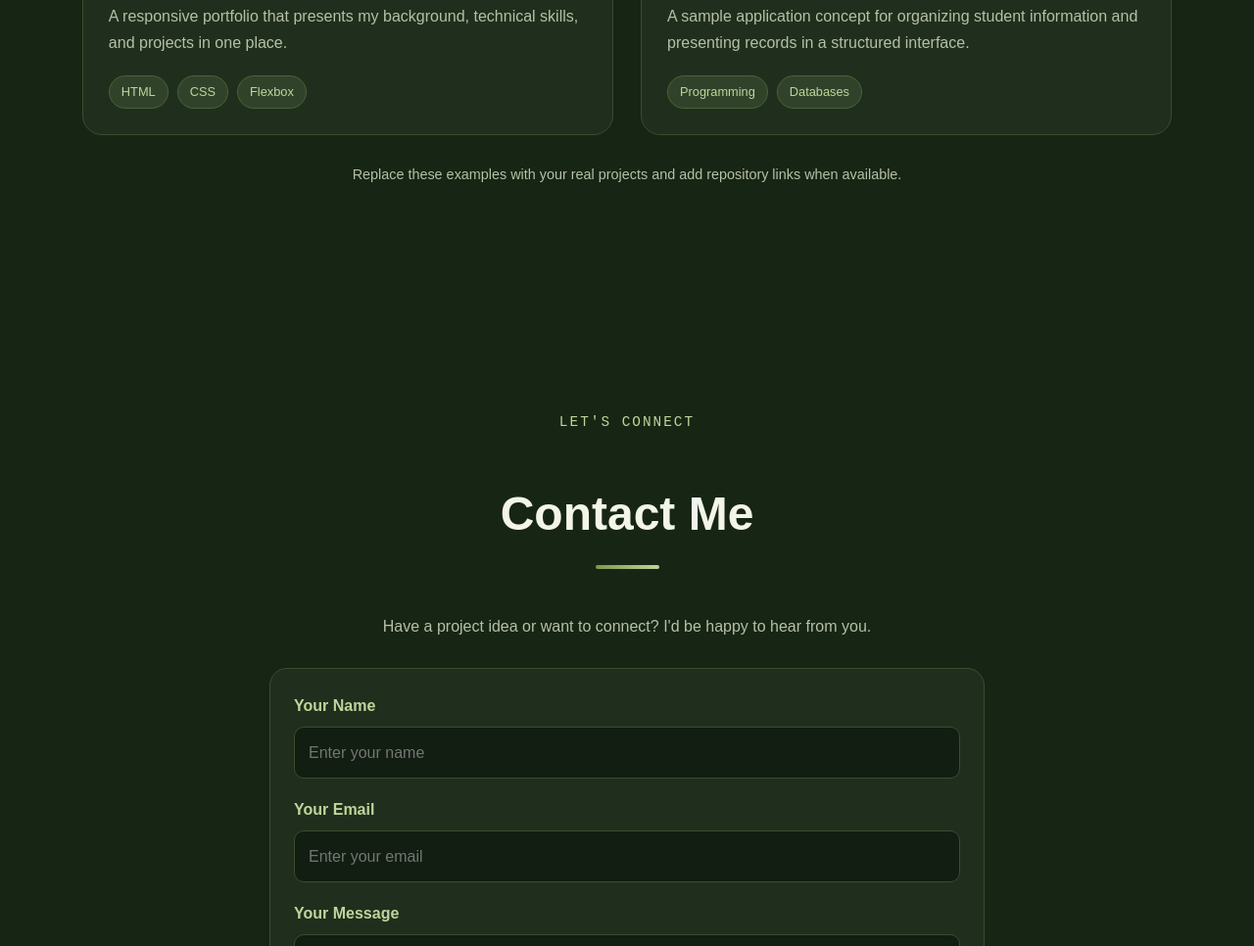
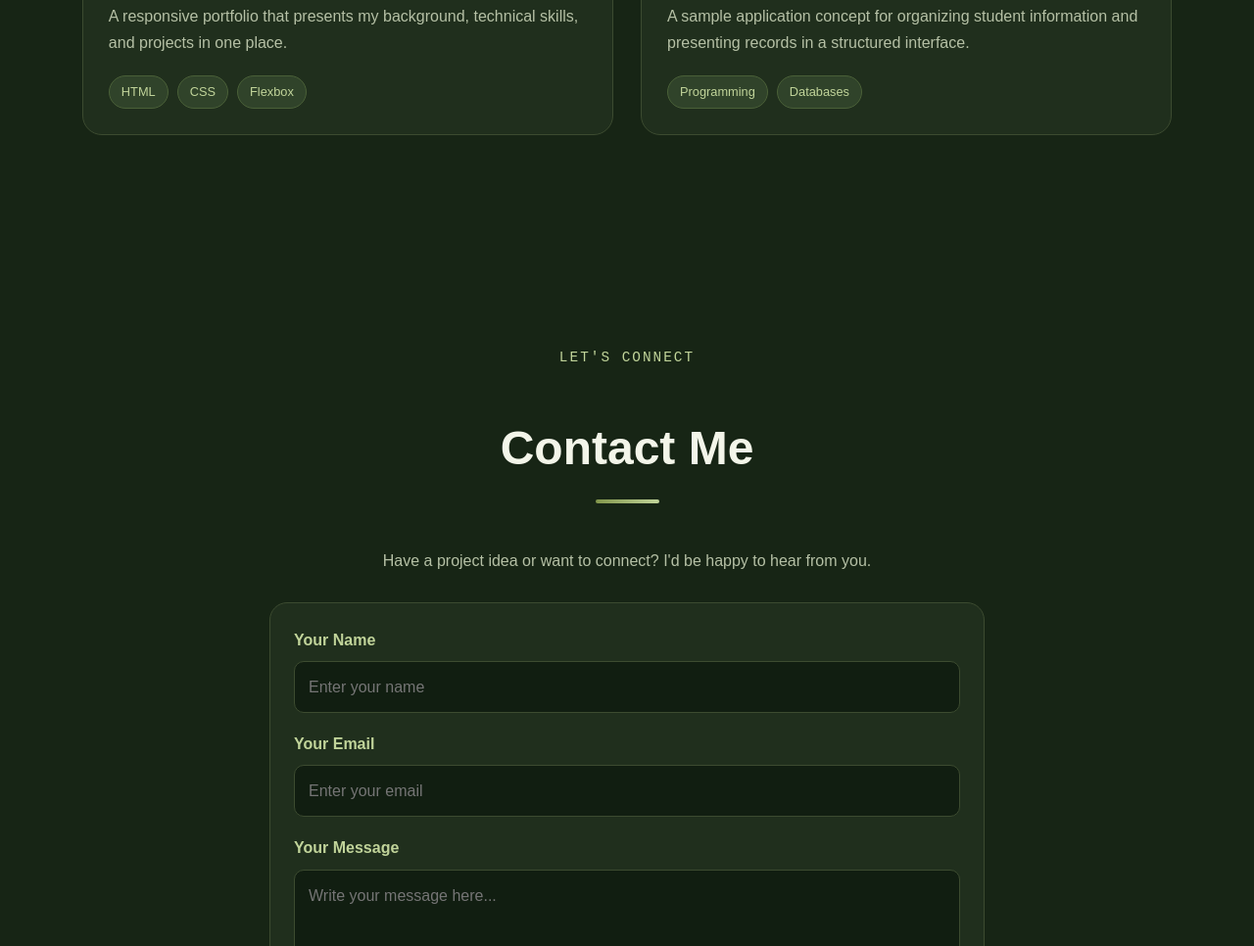
Before and after one commit to EwShaden/Portfolio-, a plain HTML site: page index.html in a window 1280 px wide. Shown: the part 3812-4778 px from the top of the page at 98% size. Drawn offline with Linux system fonts and the light colour scheme.

Commit message:
Update index.html

```diff
--- a/index.html
+++ b/index.html
@@ -234,10 +234,7 @@
                     </article>
                 </div>
 
-                <p class="projects-note">
-                    Replace these examples with your real projects
-                    and add repository links when available.
-                </p>
+
             </div>
         </section>
 
```
